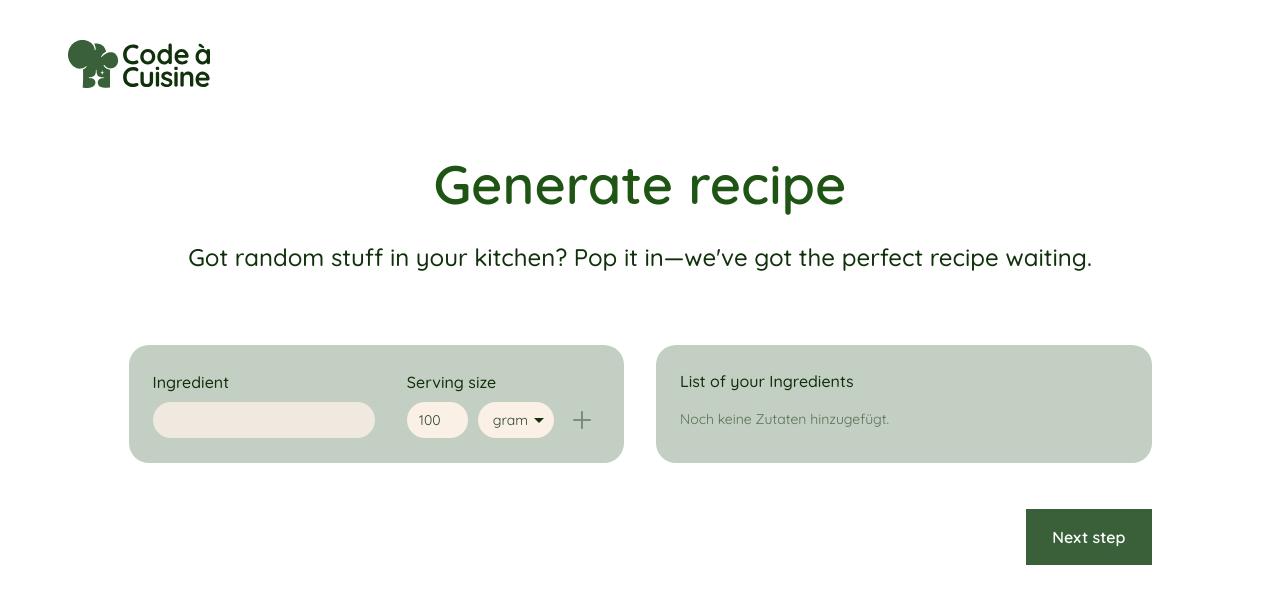
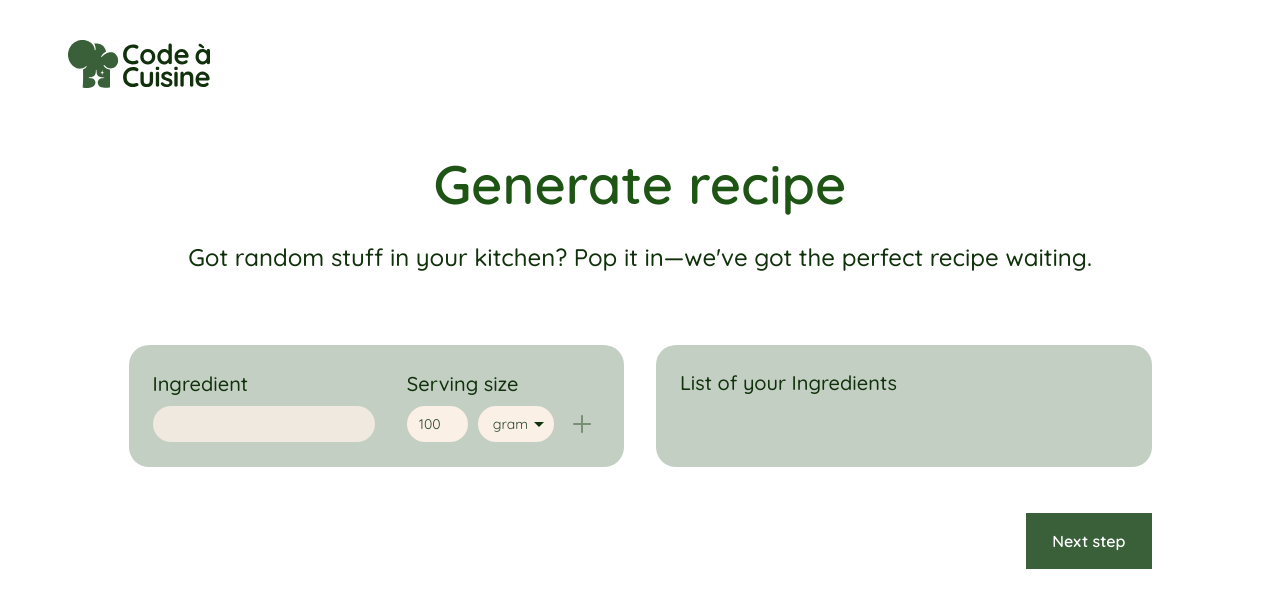
Before and after one commit to Zeoane/Code-Cuisine, an Angular app: page /generator in a window 1280 px wide. Shown: the top 608 px of the page. Built offline with nearby package versions, Linux system fonts and the light colour scheme.

Commit message:
generator hover effects added

```diff
--- a/src/app/recipes/ingredient-entry-list/ingredient-entry-list.component.html
+++ b/src/app/recipes/ingredient-entry-list/ingredient-entry-list.component.html
@@ -1,9 +1,11 @@
-<h2 class="font-quicksand mb-4 text-base font-medium text-deep-green">List of your Ingredients</h2>
+<h2 class="font-quicksand mb-4 text-xl font-medium text-deep-green">List of your Ingredients</h2>
 
 @if (entries.length > 0) {
   <ul class="flex flex-col gap-3">
     @for (entry of entries; track entry.id) {
-      <li class="font-quicksand flex items-center gap-2 text-base text-deep-green">
+      <li
+        class="font-quicksand flex items-center gap-2 rounded-[10px] px-2 py-1 text-base text-deep-green transition-colors"
+        [ngClass]="{ 'hover:bg-creme': editingId() !== entry.id }">
         <span aria-hidden="true">•</span>
 
         @if (editingId() === entry.id) {
@@ -26,7 +28,7 @@
               type="button"
               (click)="confirmEdit(entry)"
               aria-label="Änderung bestätigen"
-              class="flex h-6 w-6 items-center justify-center text-deep-green">
+              class="flex h-6 w-6 items-center justify-center rounded-[6px] text-deep-green transition-colors hover:bg-creme">
               <app-icon name="check" klass="h-4 w-4" />
             </button>
           } @else {
@@ -34,7 +36,7 @@
               type="button"
               (click)="startEdit(entry)"
               aria-label="Zutat bearbeiten"
-              class="flex h-6 w-6 items-center justify-center">
+              class="flex h-6 w-6 items-center justify-center rounded-[6px] transition-colors hover:bg-forest/30">
               <img src="assets/img/Generate-Page/edit.svg" alt="" class="h-[14px] w-[13px]" />
             </button>
           }
@@ -42,13 +44,11 @@
             type="button"
             (click)="remove.emit(entry.id)"
             aria-label="Zutat entfernen"
-            class="flex h-6 w-6 items-center justify-center">
+            class="flex h-6 w-6 items-center justify-center rounded-[6px] transition-colors hover:bg-forest/30">
             <img src="assets/img/Generate-Page/delete.svg" alt="" class="h-[15px] w-[13px]" />
           </button>
         </span>
       </li>
     }
   </ul>
-} @else {
-  <p class="font-quicksand text-sm text-deep-green/60">Noch keine Zutaten hinzugefügt.</p>
 }
--- a/src/app/recipes/ingredient-entry-list/ingredient-entry-list.component.ts
+++ b/src/app/recipes/ingredient-entry-list/ingredient-entry-list.component.ts
@@ -1,3 +1,4 @@
+import { NgClass } from "@angular/common";
 import { Component, EventEmitter, Input, Output, signal } from "@angular/core";
 import { FormsModule } from "@angular/forms";
 import { IngredientEntry, IngredientUnit } from "../../core/models/recipe.models";
@@ -19,7 +20,7 @@ const UNIT_SUFFIX: Record<IngredientUnit, string> = {
 @Component({
   selector: "app-ingredient-entry-list",
   standalone: true,
-  imports: [FormsModule, IconComponent, UnitSelectComponent],
+  imports: [NgClass, FormsModule, IconComponent, UnitSelectComponent],
   templateUrl: "./ingredient-entry-list.component.html",
 })
 export class IngredientEntryListComponent {
--- a/src/app/recipes/ingredient-quantity-form/ingredient-quantity-form.component.html
+++ b/src/app/recipes/ingredient-quantity-form/ingredient-quantity-form.component.html
@@ -1,6 +1,6 @@
 <div class="flex flex-1 flex-col gap-6 sm:flex-row sm:items-start sm:gap-8">
   <div class="relative flex flex-1 flex-col gap-2">
-    <label for="ingredient-name" class="font-quicksand text-base font-medium text-deep-green"> Ingredient </label>
+    <label for="ingredient-name" class="font-quicksand text-xl font-medium text-deep-green"> Ingredient </label>
     <input
       id="ingredient-name"
       type="text"
@@ -14,13 +14,13 @@
       class="h-9 w-full rounded-[20px] bg-creme/80 px-4 font-quicksand text-base text-forest-dark focus:outline-none" />
 
     @if (showSuggestions()) {
-      <ul role="listbox" class="mt-1 w-full overflow-hidden rounded-2xl py-1">
+      <ul role="listbox" class="mt-1 w-full overflow-hidden rounded-2xl px-1 py-1">
         @for (item of suggestions(); track item) {
           <li role="option">
             <button
               type="button"
               (mousedown)="handleSuggestionMouseDown($event, item)"
-              class="block w-full px-4 py-1.5 text-left font-quicksand text-base text-forest-dark hover:bg-forest/20">
+              class="font-quicksand block w-full rounded-[10px] px-4 py-1.5 text-left text-base text-forest-dark transition-colors hover:bg-creme/80">
               {{ item }}
             </button>
           </li>
@@ -30,7 +30,7 @@
   </div>
 
   <div class="flex flex-col gap-2">
-    <span class="font-quicksand text-base font-medium text-deep-green">Serving size</span>
+    <span class="font-quicksand text-xl font-medium text-deep-green">Serving size</span>
     <div class="flex items-start gap-2.5">
       <input
         type="number"
--- a/src/app/recipes/unit-select/unit-select.component.html
+++ b/src/app/recipes/unit-select/unit-select.component.html
@@ -9,13 +9,13 @@
   </button>
 
   @if (open()) {
-    <ul role="listbox" class="mt-1 min-w-max overflow-hidden rounded-2xl py-1">
+    <ul role="listbox" class="mt-1 min-w-max overflow-hidden rounded-2xl px-1 py-1">
       @for (unit of units; track unit) {
         <li role="option" [attr.aria-selected]="unit === value">
           <button
             type="button"
             (click)="select(unit)"
-            class="block w-full px-3 py-1 text-left font-quicksand text-sm text-forest-dark hover:bg-forest/20">
+            class="font-quicksand block w-full rounded-[10px] px-3 py-1 text-left text-sm text-forest-dark transition-colors hover:bg-creme/80">
             {{ unit }}
           </button>
         </li>
```
